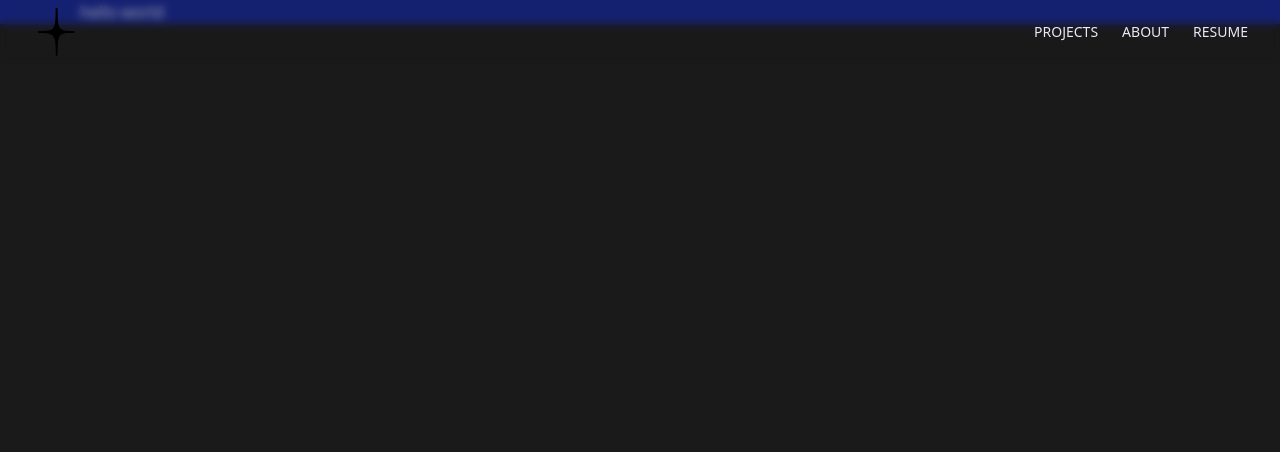
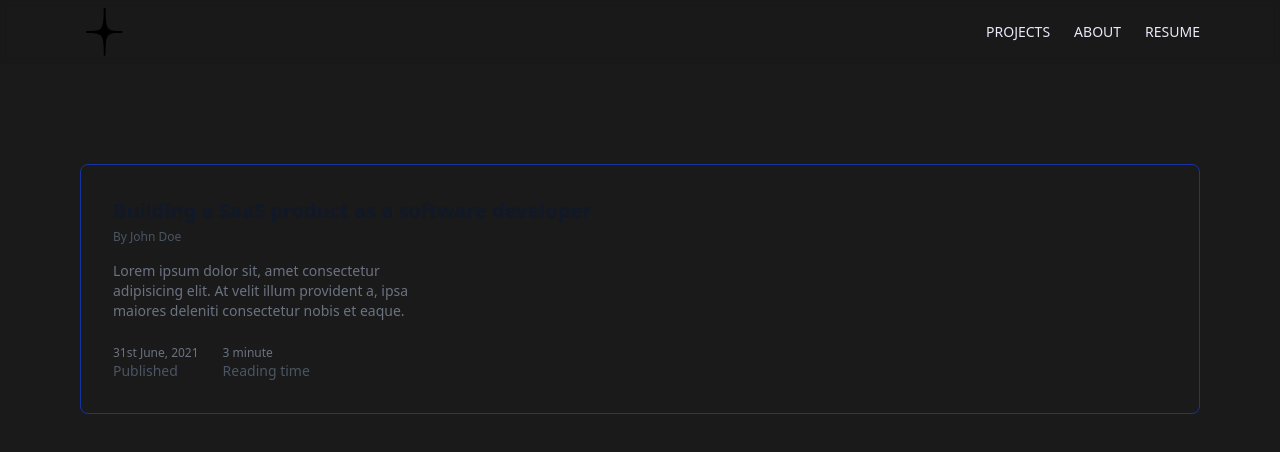
Before and after one commit to johnkimdw/portfolio, a React (Create React App) app: page / in a window 1280 px wide. Shown: the top 452 px of the page. Built offline with nearby package versions, Linux system fonts and the light colour scheme.

Commit message:
update navbar and intro

```diff
--- a/src/App.js
+++ b/src/App.js
@@ -6,7 +6,9 @@ function App() {
     <main>
       <div class="bg-background min-h-screen">
 
+        {/* NAVBAR */}
         <Navbar/>
+        {/* INTRO */}
         <Intro/>
 
       </div>
--- a/src/components/Intro.js
+++ b/src/components/Intro.js
@@ -1,7 +1,10 @@
 export default function Intro() {
     return (
         <>
-            {/* <div class="px-20 py-20 mx-22 my-20 relative block overflow-hidden rounded-lg border border-gray-100 p-4 sm:p-6 lg:p-8">
+
+        <div class="w-screen h-screen max-w-full max-h-3xl pt-16">
+            <div class="container mx-auto py-5">
+                <div class="px-20 py-20 mx-22 my-20 relative block overflow-hidden rounded-lg border border-accent p-4 sm:p-6 lg:p-8">
                     <div className="sm:flex sm:justify-between sm:gap-4">
                         <div>
                         <h3 className="text-lg font-bold text-gray-900 sm:text-xl">
@@ -31,13 +34,11 @@ export default function Intro() {
                         <dd className="text-xs text-gray-500">3 minute</dd>
                         </div>
                     </dl>
-            </div> */}
+                </div>
+                {/* <p class="bg-green-500 text-text outline-red-500">hello world</p> */}
+            </div>
+        </div>
 
-
-
-        <div class="bg-primary container my-auto outline-red-500 ">
-            <p class="text-text outline-red-500">hello world</p>
-        </div>
         </>
     );
 }
--- a/src/components/Navbar.js
+++ b/src/components/Navbar.js
@@ -3,12 +3,14 @@ import star from "../assets/img/star.svg"
 export default function Navbar() {
     return (
         <>
+            {/* NAVBAR */}
            <nav class="fixed w-full top-0 left-0">
                 <header className="bg-background/30 backdrop-blur-sm ">
-                    <div className="mx-auto max-w-screen-xl px-4 sm:px-6 lg:px-8">
+                {/* px-4 sm:px-6 lg:px-8 */}
+                    <div className="container mx-auto max-w-screen-xl">
                         <div className="flex h-16 items-center justify-between">
                             {/* LOGO */}
-                            <div className="flex-1 md:flex md:items-center md:gap-12">
+                            <div className="flex md:flex md:items-center md:gap-12">
                                 <div className="block">
 
                                     <a href="#">
@@ -20,7 +22,7 @@ export default function Navbar() {
 
                             {/* RIGHT SIDE */}
                             <div class="md:flex md:items-center md:gap-12">
-                                <nav aria-label="Global" class="hidden md:block">
+                                <nav aria-label="Global" class="md:block">
                                     <ul class="flex items-center gap-6 text-sm">
                                         <li>
                                         <a class="text-text transition hover:text-gray-500/75" href="#projects"> PROJECTS </a>
--- a/tailwind.config.js
+++ b/tailwind.config.js
@@ -6,12 +6,18 @@ module.exports = {
   theme: {
     extend: {
       colors: {
+        // LIGHT MODE
+        // primary: '#6677EB',
+        // secondary: '#4C66C2',
+        // accent: '#5D7BEA',
+        // background: '#E6E6E6',
+        // text: '#050515',
+
+        // DARK MODE
         primary: '#142699',
         secondary: '#3D57B3',
-        accent: '#5D7BEA',
-        // background: '#E6E6E6',
+        accent: '#1534A2',
         background: '#1A1A1A',
-        // text: '#050515',
         text: '#EAEAFA',
       },
 
```
Also changed, not shown: src/App.css (added, +38 -0 lines), src/logo.svg (added). Lines whose indentation alone changed are shown as unchanged.
